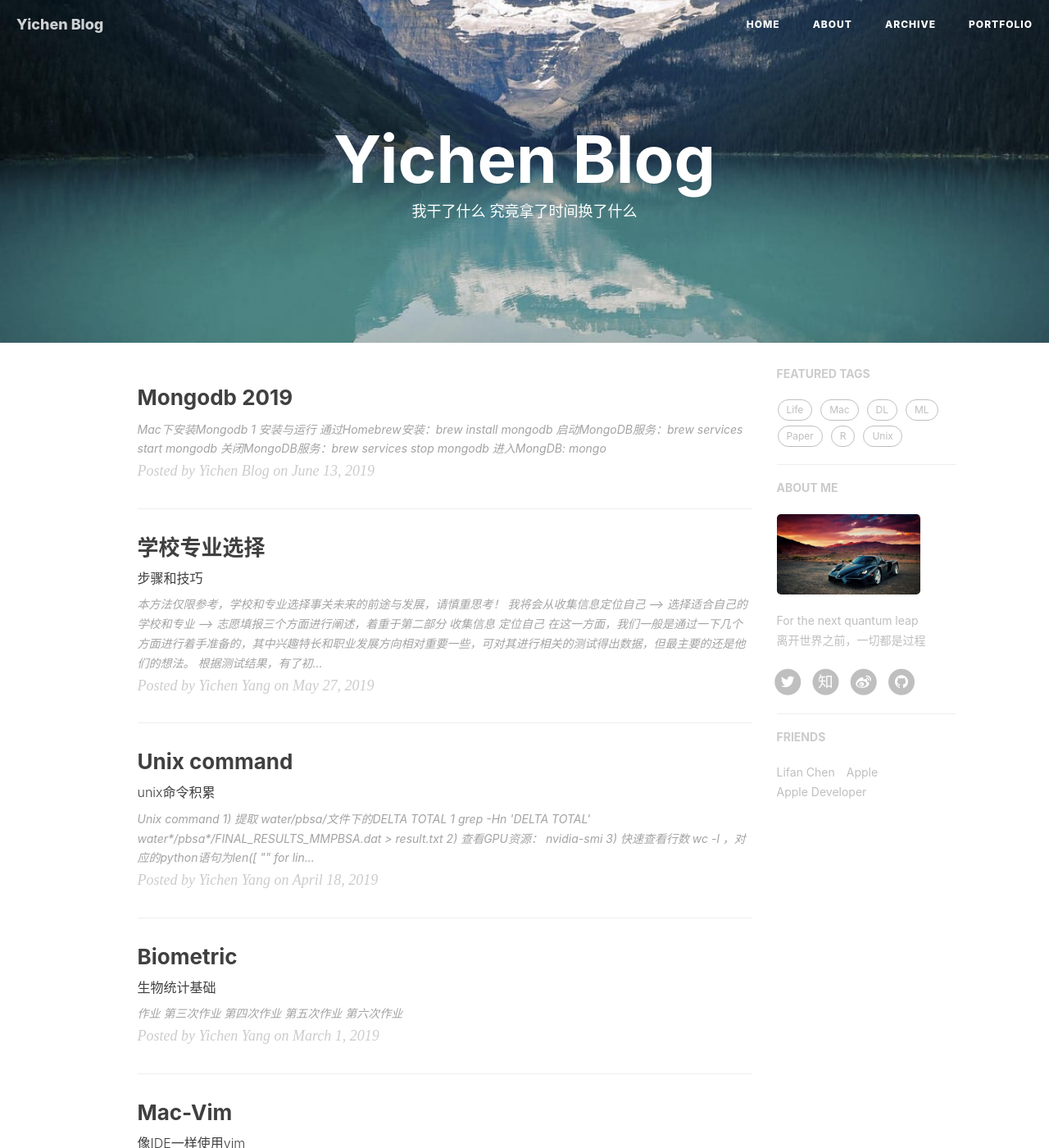
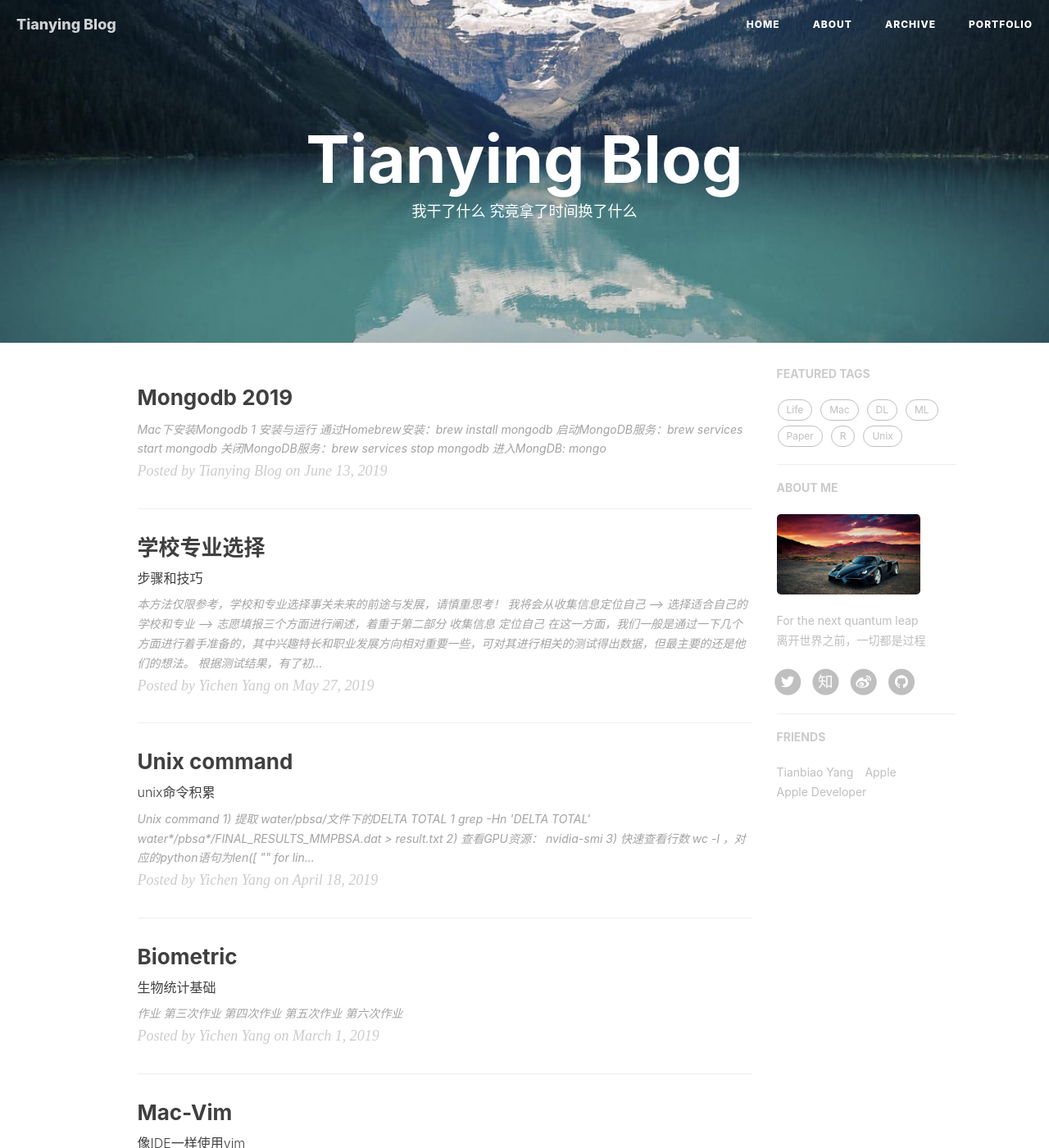
Before and after one commit to Tianying-Yang/Tianying-Yang.github.io, a Jekyll site: the page built from index.html, in a window 1280 px wide and 1400 px high. Shown: the whole window at 82% size. Built offline with Jekyll 4.4.1, drawn with Linux system fonts in a browser that asks for light colours; nearby versions of some CDN libraries; the list of posts is cut into pages by our own code; comment, search, counter and statistics services are not loaded; some of the changed text lies outside the part shown.

Commit message:
Update _config.yml

```diff
--- a/_config.yml
+++ b/_config.yml
@@ -1,11 +1,11 @@
 # Site settings
-title: Yichen Blog
-SEOTitle: 逸尘的博客 | Yichen Blog
+title: Tianying Blog
+SEOTitle: 天鹰的博客的博客 | Tianying Blog
 header-img: img/post-bg-desk.jpg
-email: 54tianbiao@gmail.com
+email: 2827939745@qq.com
 description: "上善若水"
-keyword: "BY, BY 逸尘, 逸尘的博客, 是tianbiaoyang, 杨逸尘, iOS, Apple, iPhone"
-url: "http://tianbiao-yang.github.io"          # your host, for absolute URL
+keyword: "BY, BY 天鹰, 天鹰的博客, 是tianyingyang, 阳天鹰, iOS, Apple, iPhone"
+url: "http://tianying-yang.github.io"          # your host, for absolute URL
 baseurl: ""                             # for example, '/blog' if your blog hosted on 'host/blog'
 
 # Publish posts or collection documents with a future date.
@@ -13,10 +13,10 @@ future: true
 
 # SNS settings
 RSS: false
-weibo_username:     Tianbiao-Yang
-zhihu_username:     Tianbiao-Yang
-github_username:    Tianbiao-Yang
-twitter_username:   Tianbiao-Yang
+weibo_username:     Tianying-Yang
+zhihu_username:     Tianying-Yang
+github_username:    Tianying-Yang
+twitter_username:   Tianying-Yang
 #facebook_username:  huxpro
 #linkedin_username:  firstname-lastname-idxxxx
 
@@ -104,8 +104,8 @@ page-mathjax: false
 # Friends
 friends: [
     {
-        title: "Lifan Chen",
-        href: "https://lifanchen-simm.github.io"
+        title: "Tianbiao Yang",
+        href: "https://tianbiao-yang.github.io"
     },{
         title: "Apple",
         href: "https://apple.com"
```
